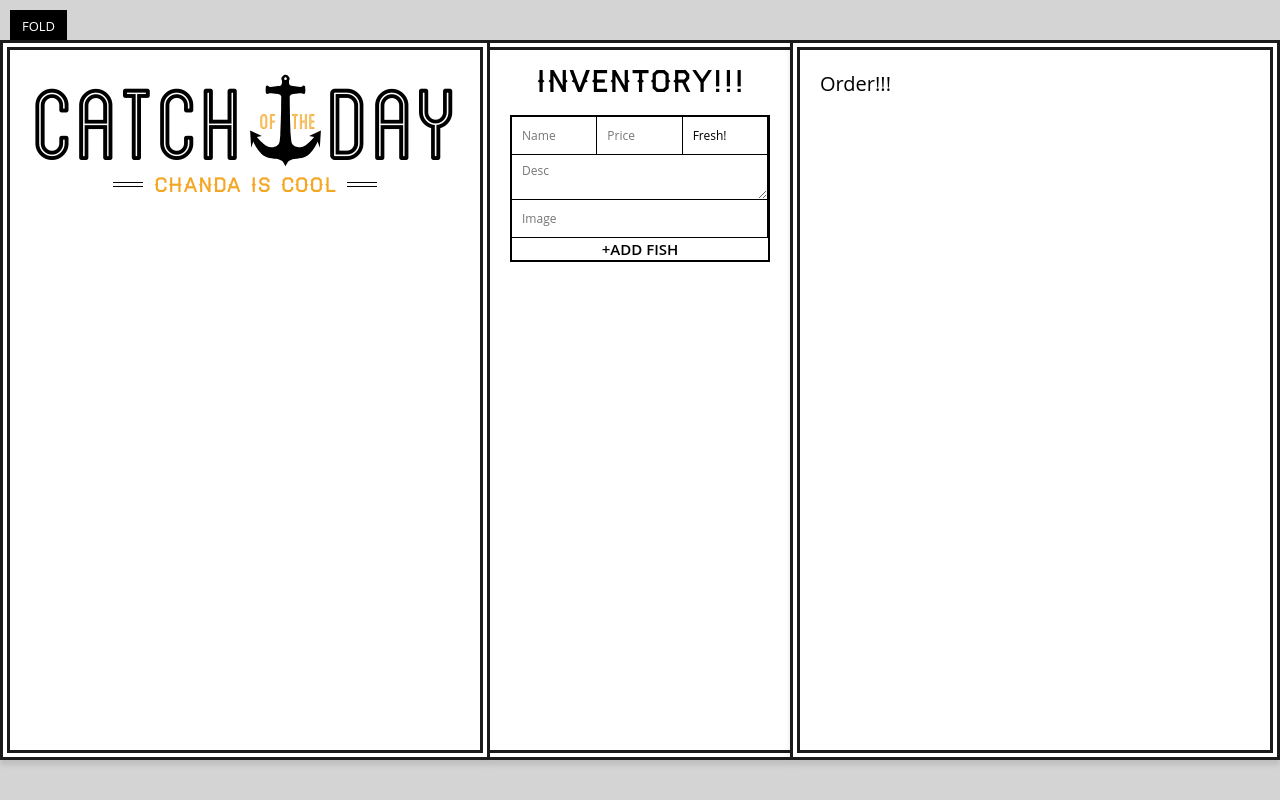
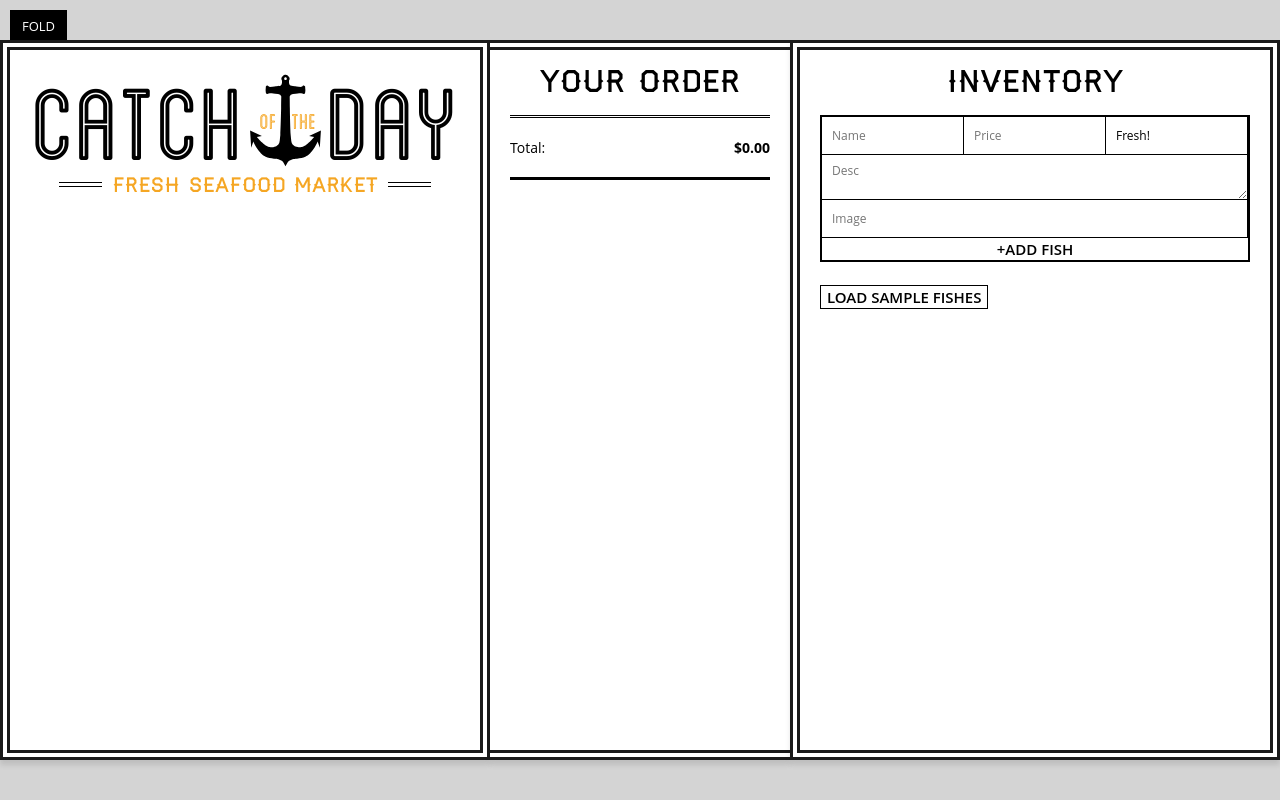
Before and after one commit to ChandaHubbard/React-Restaurant-Menu-Inventory-Order, a React (Create React App) app: page / in a window 1280 px wide. Both pictures are taken after a click on the button "VISIT STORE →". Built offline with nearby package versions, Linux system fonts and the light colour scheme.

Commit message:
working on order component

```diff
--- a/src/components/AddFishForm.js
+++ b/src/components/AddFishForm.js
@@ -1,30 +1,52 @@
-import React, { Component } from 'react'
+import React  from 'react'
 
-export default class AddFishForm extends Component {
-    nameRef
-    priceRef
-    statusRef
-    descRef
-    imageRef
+class AddFishForm extends React.Component {
+  nameRef = React.createRef();
+  priceRef = React.createRef();
+  statusRef = React.createRef();
+  descRef = React.createRef();
+  imageRef = React.createRef();
 
   createFish = (event) => {
     // 1. stop the form from submitting
     event.preventDefault();
-        console.log("Making a Fish")
-    }
+    const fish = {
+      name: this.nameRef.current.value,
+      price: parseFloat(this.priceRef.current.value), //currency
+      status: this.statusRef.current.value,
+      desc: this.descRef.current.value,
+      image: this.imageRef.current.value,
+    };
+    this.props.addFish(fish)
+    // refresh the form
+    event.currentTarget.reset();
+  };
   render() {
     return (
       <form className="fish-edit" onSubmit={this.createFish}>
         <input name="name" ref={this.nameRef} type="text" placeholder="Name" />
-            <input name="price" ref={this.priceRef} type="text" placeholder="Price" />
-            <select name="status"ref={this.statusRef} >
+        <input
+          name="price"
+          ref={this.priceRef}
+          type="text"
+          placeholder="Price"
+        />
+        <select name="status" ref={this.statusRef}>
           <option value="available">Fresh!</option>
           <option value="unavailable">Sold Out!</option>
         </select>
         <textarea name="desc" ref={this.descRef} placeholder="Desc" />
-            <input name="image" ref={this.imageRef} type="text" placeholder="Image" />
+        <input
+          name="image"
+          ref={this.imageRef}
+          type="text"
+          placeholder="Image"
+        />
         <button type="submit">+Add Fish</button>
       </form>
     );
   }
 }
+
+
+export default AddFishForm;
--- a/src/components/App.js
+++ b/src/components/App.js
@@ -1,19 +1,57 @@
-import React from 'react'
-import Header from './Header'
-import Inventory from './Inventory'
-import Order from './Order'
+import React from "react";
+import Header from "./Header";
+import Inventory from "./Inventory";
+import Order from "./Order";
+import SampleFishes from "../sample-fishes";
+import Fish from "./Fish";
 
 class App extends React.Component {
+  state = {
+    fishes: {},
+    order: {},
+  };
+  addFish = (fish) => {
+    // 1. take a copy of the existing state
+    const fishes = { ...this.state.fishes };
+    // 2. add our new fish to that fishes variable
+    fishes[`fish${Date.now()}`] = fish;
+    // 3. set the new fishes obejct to state
+    this.setState({ fishes });
+  };
+  loadSampleFishes = () => {
+    this.setState({ fishes: SampleFishes });
+  };
+
+  addToOrder = (key) => {
+    // 1. take a copy of state
+    const order = { ...this.state.order };
+    // 2. either add to the order, or update the number in our order
+    order[key] = order[key] + 1 || 1;
+    // 3. Call setState to update our state object
+    this.setState({ order });
+  };
   render() {
     return (
       <div className="catch-of-the-day">
         <div className="menu">
-                    <Header tagline="Chanda is cool"/>
+          <Header tagline="Fresh Seafood Market" />
+          <ul className="fishes">
+            {Object.keys(this.state.fishes).map((key) => (
+              <Fish
+              key={key}
+              index={key}
+              details={this.state.fishes[key]}
+              addToOrder={this.addToOrder} />
+            ))}
+          </ul>
         </div>
-                <Inventory />
-                <Order />
+        <Order fishes={this.state.fishes} order={this.state.order}/>
+        <Inventory
+          addFish={this.addFish}
+          loadSampleFishes={this.loadSampleFishes}
+        />
       </div>
-        )
+    );
   }
 }
 
--- /dev/null
+++ b/src/components/Fish.js
@@ -0,0 +1,24 @@
+import React, { Component } from 'react'
+import {formatPrice} from '../helpers'
+
+export default class Fish extends Component {
+
+    render() {
+        const {name, image, desc, status, price} = this.props.details;
+        const isAvailable = status === 'available'
+
+        return (
+            <li className="menu-fish">
+                <img src={image} alt={name}/>
+                <h3 className="fish-name">{name}</h3>
+                <span className="price">{formatPrice(price)}</span>
+                <p>{desc}</p>
+                <button
+                disabled={!isAvailable}
+                onClick={() => {
+        this.props.addToOrder(this.props.index)
+    }}>{isAvailable ? 'Add To Order' :  'Sold Out!'}</button>
+            </li>
+        )
+    }
+}
--- a/src/components/Inventory.js
+++ b/src/components/Inventory.js
@@ -1,15 +1,18 @@
-import React, { Component } from 'react'
+import React  from 'react'
 import AddFishForm from "./AddFishForm"
 
-export class Inventory extends Component {
+class Inventory extends React.Component {
     render() {
         return (
           <div className="inventory">
-            <h2>Inventory!!!</h2>
-            <AddFishForm/>
+            <h2>Inventory</h2>
+            <AddFishForm addFish={this.props.addFish} />
+            <button onClick={this.props.loadSampleFishes}>
+              Load Sample Fishes
+            </button>
           </div>
         );
     }
 }
 
-export default Inventory
+export default Inventory;
--- a/src/components/Order.js
+++ b/src/components/Order.js
@@ -1,12 +1,40 @@
 import React, { Component } from 'react'
+import {formatPrice } from '../helpers'
 
-export class Order extends Component {
+class Order extends Component {
+    renderOrder = key => {
+        const fish = this.props.fishes[key]
+        const count = this.props.order[key]
+        const isAvailable = fish.status === 'available'
+        if(!isAvailable) {
+            return <li key={key}>Sorry {fish ? fish.name : 'fish'} is no longer available</li>
+        }
+        return <li key={key}>{count} lbs {fish.name}
+        {formatPrice(count * fish.price)}</li>
+    }
+
     render() {
+        const orderIds = Object.keys(this.props.order)
+        const total = orderIds.reduce((prevTotal, key) => {
+            const fish = this.props.fishes[key];
+            const count = this.props.order[key];
+            const isAvailable = fish && fish.state === 'available';
+            if(isAvailable) {
+                return prevTotal + (count * fish.price)
+            }
+            return prevTotal
+        }, 0)
         return (
-            <div className="order">
-                Order!!!
+          <div className="order-wrap">
+            <h2>Your Order</h2>
+            <ul className="order">{orderIds.map(this.renderOrder)}</ul>
+
+            <div className="total">
+              Total:
+              <strong>{formatPrice(total)}</strong>
             </div>
-        )
+          </div>
+        );
     }
 }
 
```
Also changed, not shown: 1 other file (tests, documents, lock files or other folders). Lines whose indentation alone changed are shown as unchanged.
